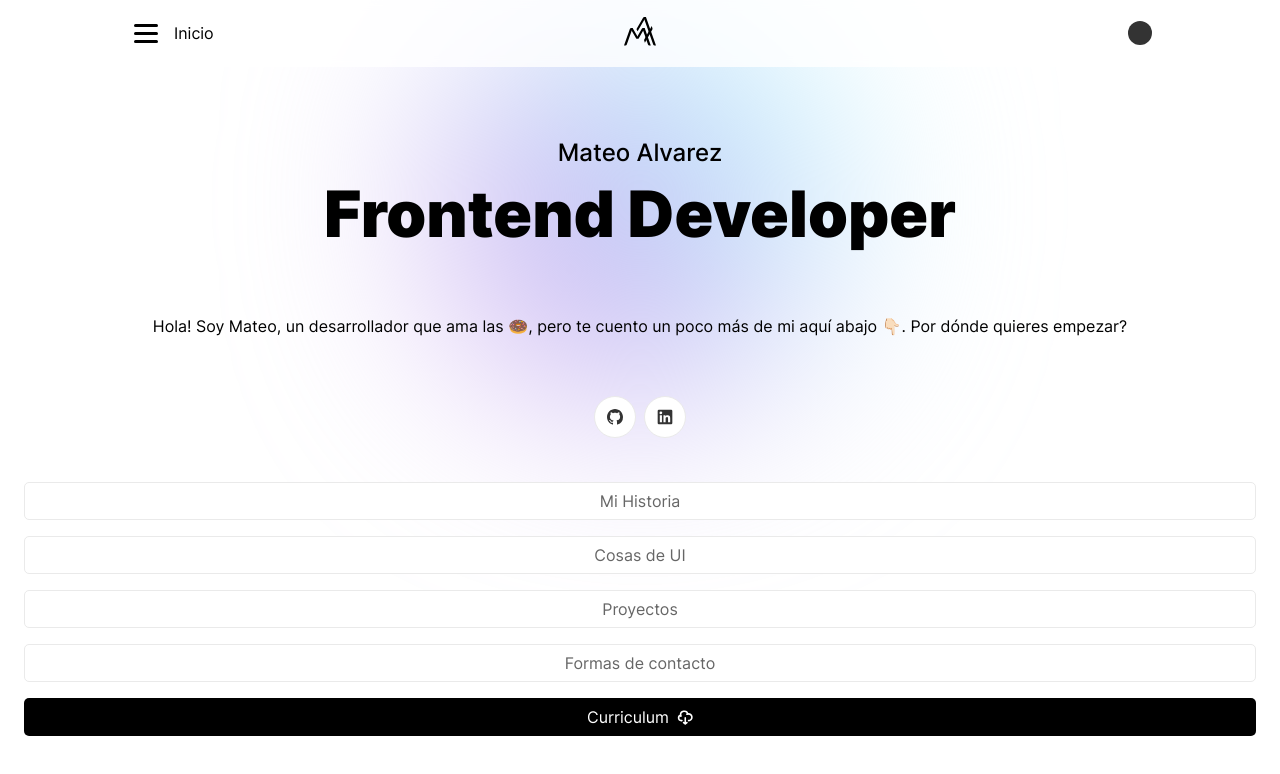
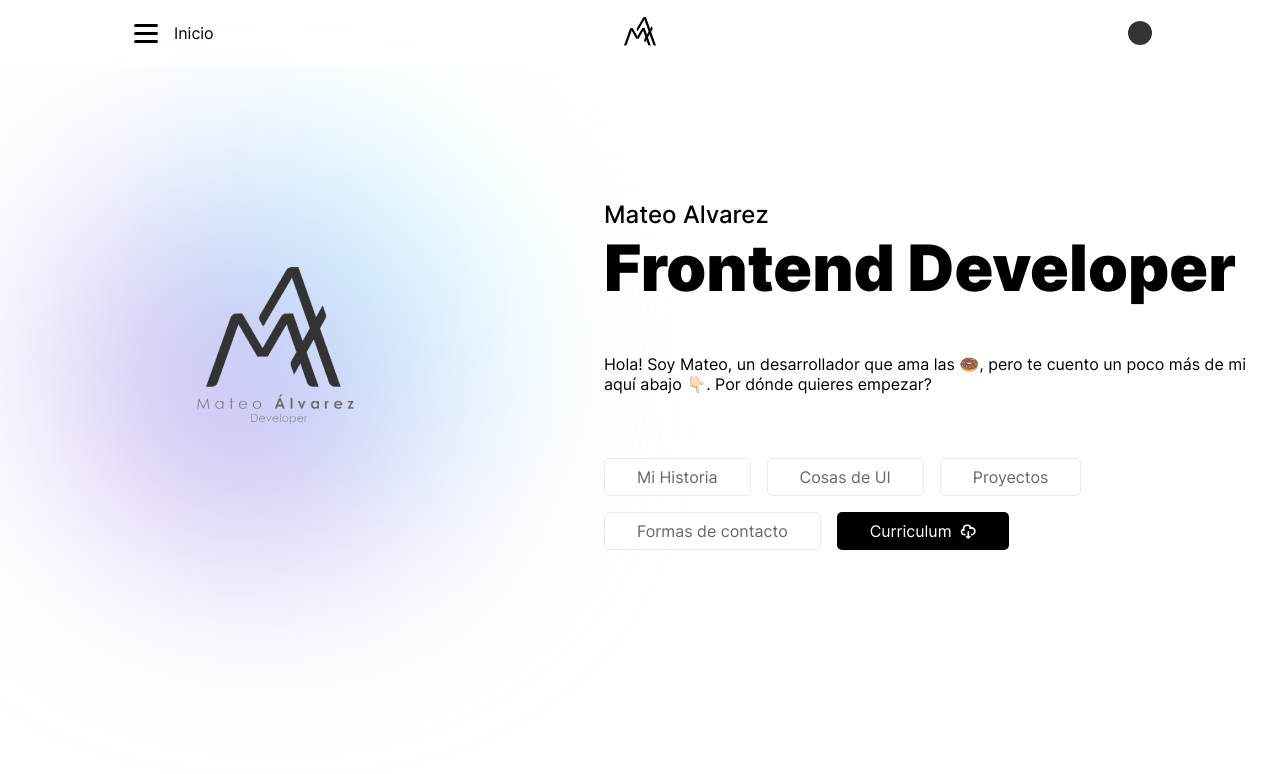
Before and after one commit to maadeval/portfolio, a React (Create React App) app: page / in a window 1280 px wide. Shown: the top 774 px of the page. Built offline with nearby package versions, Linux system fonts and the light colour scheme.

Commit message:
feat(home desktop): create styles for home in  desktop

```diff
--- a/src/App.css
+++ b/src/App.css
@@ -5,6 +5,10 @@
   min-height: calc(100vh - 82px);
 
   /* FIX: momentaneo para ver los estilos */
+  max-width: 1440px;
+  margin-left: auto;
+  margin-right: auto;
+  display: flex;
 }
 
 .App-logo {
--- a/src/components/atoms/LinkButton/styles.js
+++ b/src/components/atoms/LinkButton/styles.js
@@ -89,12 +89,18 @@ const primaryButton = `
       }
     }
   }
+
+  @media(min-width: ${styles.desktopQuery}) {
+    display: inline-flex;
+    width: auto;
+    margin: 8px 16px 8px 0;
+  }
 `
 
 const allStylesFromType = {
+  [BUTTONS_TYPES.primary]: primaryButton,
   [BUTTONS_TYPES.menu]: menuButton,
   [BUTTONS_TYPES.icon]: iconButton,
-  [BUTTONS_TYPES.primary]: primaryButton,
   default: menuButton,
 }
 
--- a/src/components/atoms/Text/styles.js
+++ b/src/components/atoms/Text/styles.js
@@ -1,7 +1,14 @@
 import styled from '@emotion/styled'
+import { styles } from 'config/styles'
 
 export const Paragraph = styled.p`
   padding-top: 48px;
   padding-bottom: 40px;
   font-size: 16px;
+
+  @media (min-width: ${styles.desktopQuery}) {
+    text-align: left;
+    padding-top: 40px;
+    margin-top: 0;
+  }
 `
--- a/src/components/atoms/Title/styles.js
+++ b/src/components/atoms/Title/styles.js
@@ -15,6 +15,7 @@ const primaryStyle = `
 
   @media(min-width: ${styles.desktopQuery}) {
     font-size: 64px;
+    margin-top: 0;
   }
 `
 
--- a/src/components/layouts/Header/styles.js
+++ b/src/components/layouts/Header/styles.js
@@ -10,6 +10,7 @@ export const HeaderBox = styled.header`
   padding: 16px 24px;
   border-bottom: 1px solid ${styles.lowAccent};
   background-color: ${styles.background};
+  z-index: 10;
 
   @media (min-width: ${styles.desktopQuery}) {
     border: 1px solid transparent;
--- a/src/components/ui/GradientCircle.js
+++ b/src/components/ui/GradientCircle.js
@@ -1,4 +1,5 @@
 import styled from '@emotion/styled'
+import { styles } from 'config/styles'
 
 const GradientCircle = () => {
   return <Gradient></Gradient>
@@ -18,6 +19,14 @@ const Gradient = styled.div`
   border-radius: 50%;
   margin-left: 50%;
   transform: translateX(-50%);
+
+  @media (min-width: ${styles.desktopQuery}) {
+    margin-left: 0;
+    position: absolute;
+    left: 50%;
+    transform: translate(-50%, -50%);
+    top: 50%;
+  }
 `
 
 export default GradientCircle
--- a/src/pages/Home/index.js
+++ b/src/pages/Home/index.js
@@ -6,18 +6,35 @@ import Text from 'components/atoms/Text'
 import LinkButton from 'components/atoms/LinkButton'
 import GradientCircle from 'components/ui/GradientCircle'
 
+import BigLogo from 'assets/img/BigLogo.png'
+
+import {
+  ButtonLinksContainer,
+  HeaderContainer,
+  HomeContainer,
+  ToggleLinksContainer,
+  RigthContent,
+  LogoImage,
+  LeftContent,
+} from './styles'
+
 const Home = () => {
   return (
-    <>
+    <HomeContainer>
+      <LeftContent>
         <GradientCircle />
-      <div style={{ paddingTop: '56px' }}>
+        <LogoImage src={BigLogo} />
+      </LeftContent>
+      <RigthContent>
+        <HeaderContainer>
           <Title type={TITLE_TYPES.secondary}>Mateo Alvarez</Title>
           <Title type={TITLE_TYPES.primary}>Frontend Developer</Title>
-      </div>
+        </HeaderContainer>
         <Text>
-        Hola! Soy Mateo, un desarrollador que ama las 🍩, pero te cuento un poco
-        más de mi aquí abajo 👇🏻. Por dónde quieres empezar?
+          Hola! Soy Mateo, un desarrollador que ama las 🍩, pero te cuento un
+          poco más de mi aquí abajo 👇🏻. Por dónde quieres empezar?
         </Text>
+        <ToggleLinksContainer>
           {socialMediaLinks.map(({ title, url, icon }) => (
             <LinkButton
               key={title}
@@ -26,7 +43,8 @@ const Home = () => {
               type={BUTTONS_TYPES.icon}
             />
           ))}
-      <div style={{ paddingTop: '24px' }}>
+        </ToggleLinksContainer>
+        <ButtonLinksContainer>
           {linksToToggleMenu.slice(1).map(({ title, url, icon }) => (
             <LinkButton
               title={title}
@@ -36,8 +54,9 @@ const Home = () => {
               type={BUTTONS_TYPES.primary}
             />
           ))}
-      </div>
-    </>
+        </ButtonLinksContainer>
+      </RigthContent>
+    </HomeContainer>
   )
 }
 
--- a/src/pages/Home/styles.js
+++ b/src/pages/Home/styles.js
@@ -0,0 +1,59 @@
+import styled from '@emotion/styled'
+import { styles } from 'config/styles'
+
+export const HomeContainer = styled.section`
+  @media (min-width: ${styles.desktopQuery}) {
+    display: grid;
+    grid-template-columns: minmax(500px, 0.5fr) 1fr;
+    column-gap: 80px;
+    align-items: center;
+    padding-top: 0;
+    padding-bottom: 180px;
+  }
+`
+
+export const LeftContent = styled.div`
+  display: flex;
+  align-items: center;
+  justify-content: center;
+  position: relative;
+`
+
+export const HeaderContainer = styled.div`
+  padding-top: 56px;
+
+  @media (min-width: ${styles.desktopQuery}) {
+    text-align: left;
+  }
+`
+
+export const ButtonLinksContainer = styled.div`
+  padding-top: 24px;
+
+  @media (min-width: ${styles.desktopQuery}) {
+    display: flex;
+    flex-wrap: wrap;
+    padding-top: 0;
+  }
+`
+
+export const ToggleLinksContainer = styled.div`
+  @media (min-width: ${styles.desktopQuery}) {
+    display: none;
+  }
+`
+
+export const RigthContent = styled.div`
+  @media (min-width: ${styles.desktopQuery}) {
+    width: 100%;
+    max-width: 740px;
+  }
+`
+
+export const LogoImage = styled.img`
+  display: none;
+
+  @media (min-width: ${styles.desktopQuery}) {
+    display: inline-block;
+  }
+`
```
Also changed, not shown: src/assets/img/BigLogo.png (added). Lines whose indentation alone changed are shown as unchanged.
